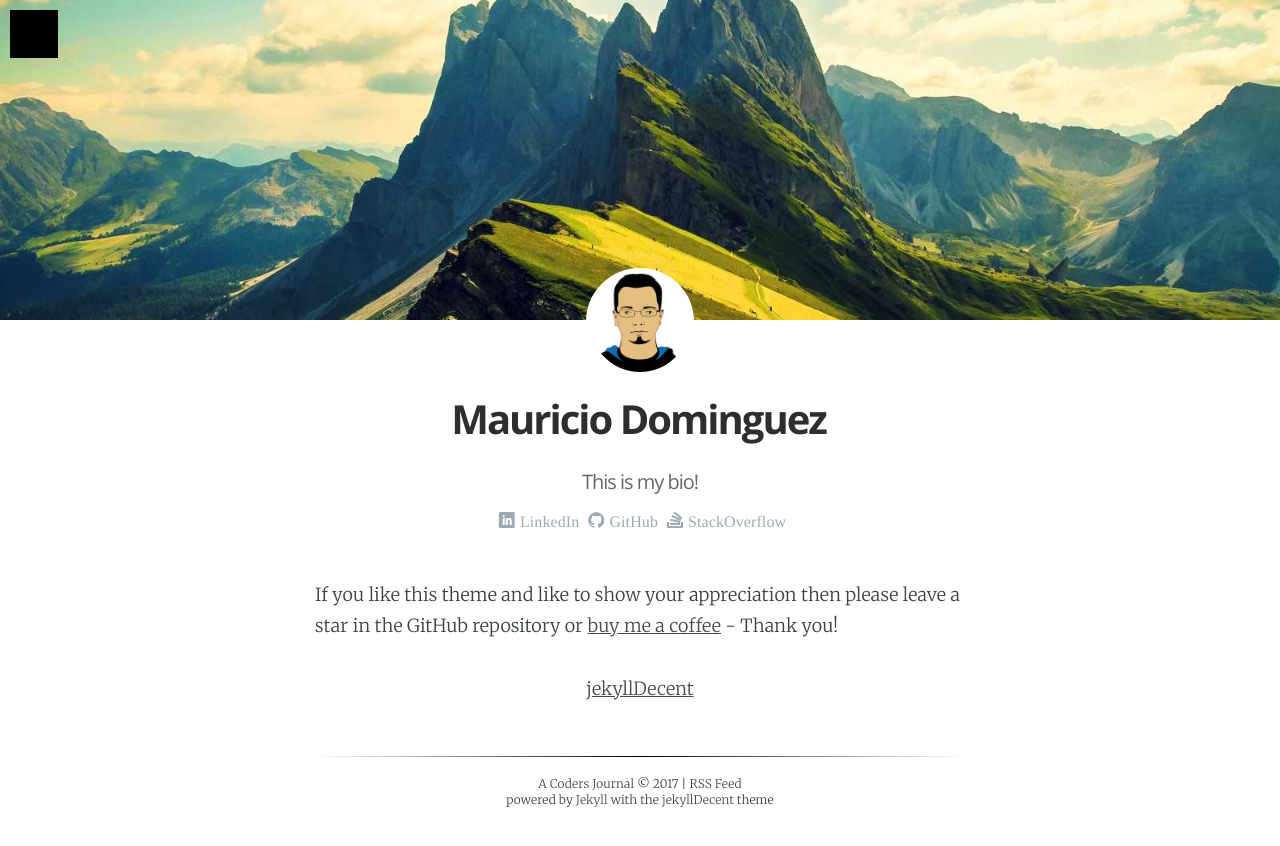
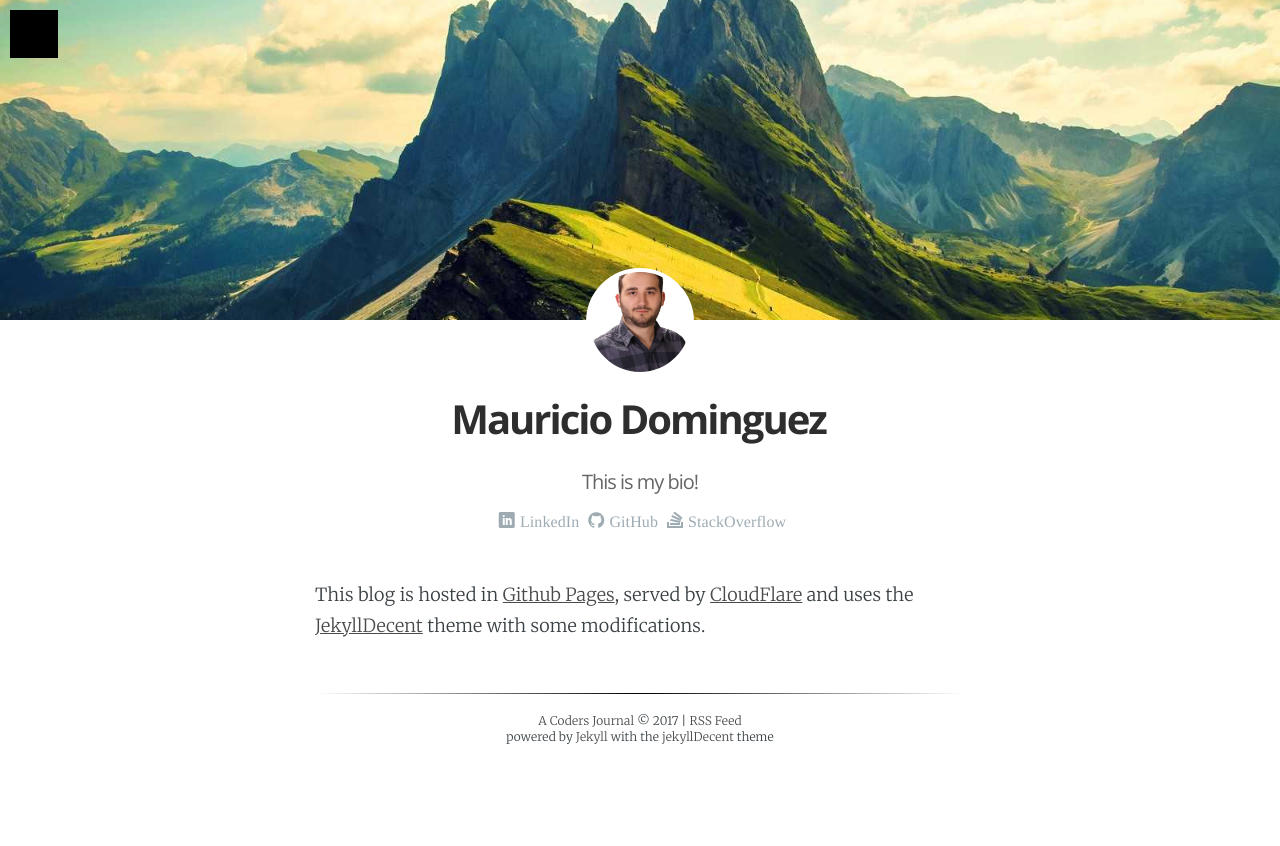
Before and after one commit to evilpilaf/evilpilaf.github.io, a Jekyll site: the page built from _pages/about.md, in a window 1280 px wide. Shown: the top 846 px of the page. Built offline with Jekyll 4.4.1, drawn with Linux system fonts in a browser that asks for light colours; some web fonts are replaced.

Commit message:
Adjust AboutMe page

```diff
--- a/_data/authors.yml
+++ b/_data/authors.yml
@@ -26,7 +26,7 @@ default:                                                      # Fallback if noth
 evilpilaf:
   name:           "Mauricio Dominguez"
   cover:          /assets/mountain-alternative-cover.jpg
-  picture:        /assets/johndoe.jpg
+  picture:        /assets/evilpilaf.jpg
   bio:            This is my bio!
   location:       Netherlands
   website:        https://evilpilaf.io
--- a/_pages/about.md
+++ b/_pages/about.md
@@ -2,16 +2,10 @@
 layout:    about
 permalink: "/about"
 author:    evilpilaf
-keywords:  about person demo example
-title:     About Jekyll Decent
+keywords:  about code journal programming coding software
+title:     About this journal
 menutitle: About
 weight:    90
-excerpt:   This page contains the curriculum vitae (CV) of the author.
 ---
-<script async defer src="https://buttons.github.io/buttons.js"></script>
 
-If you like this theme and like to show your appreciation then please leave a star in the GitHub repository or [buy me a coffee](https://www.paypal.me/jenswillmer/3) - Thank you!
-
-<p class="github-button-container">
-<a class="github-button" href="https://github.com/jwillmer/jekyllDecent" data-size="large" data-show-count="true" aria-label="Star jwillmer/jekyllDecent on GitHub">jekyllDecent</a>
-</p>
+This blog is hosted in [Github Pages](https://pages.github.com), served by [CloudFlare](https://www.cloudflare.com) and uses the [JekyllDecent](https://github.com/jwillmer/jekyllDecent) theme with some modifications.
```
Also changed, not shown: assets/evilpilaf.jpg (added).
